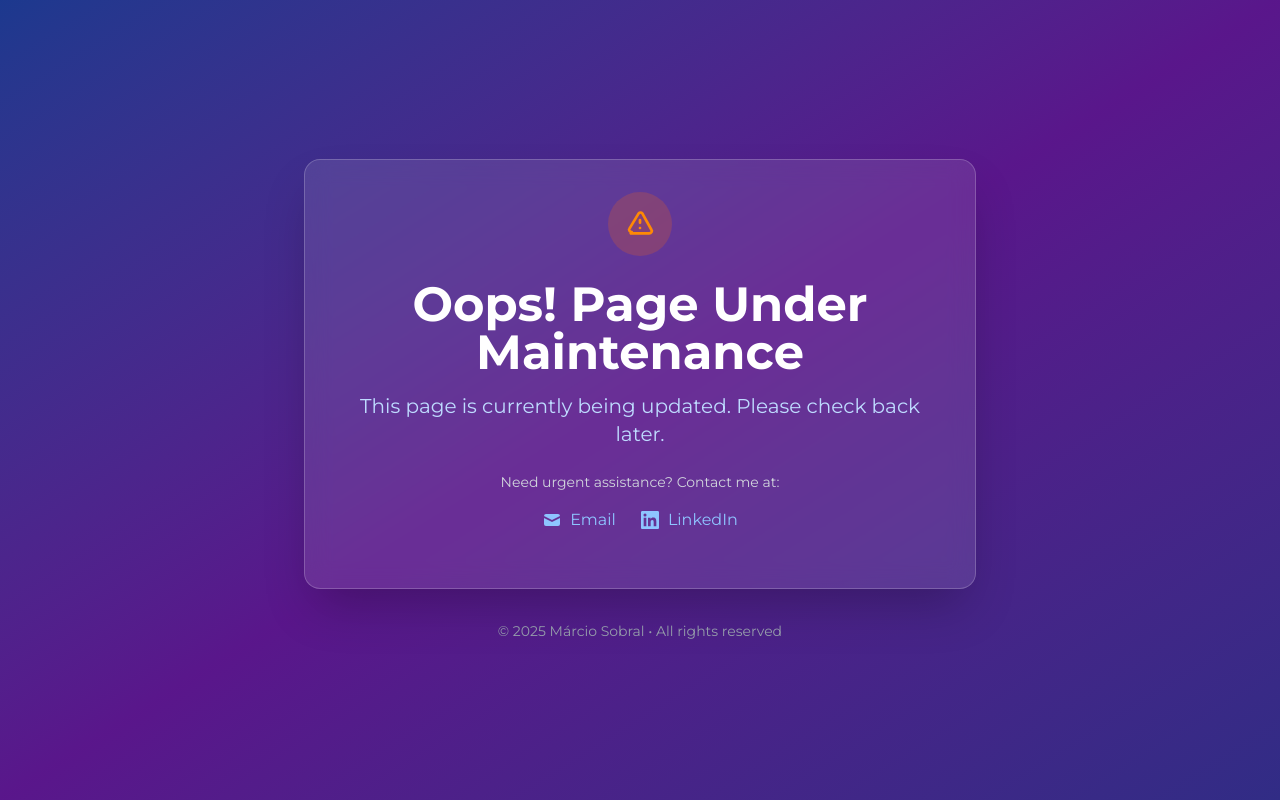
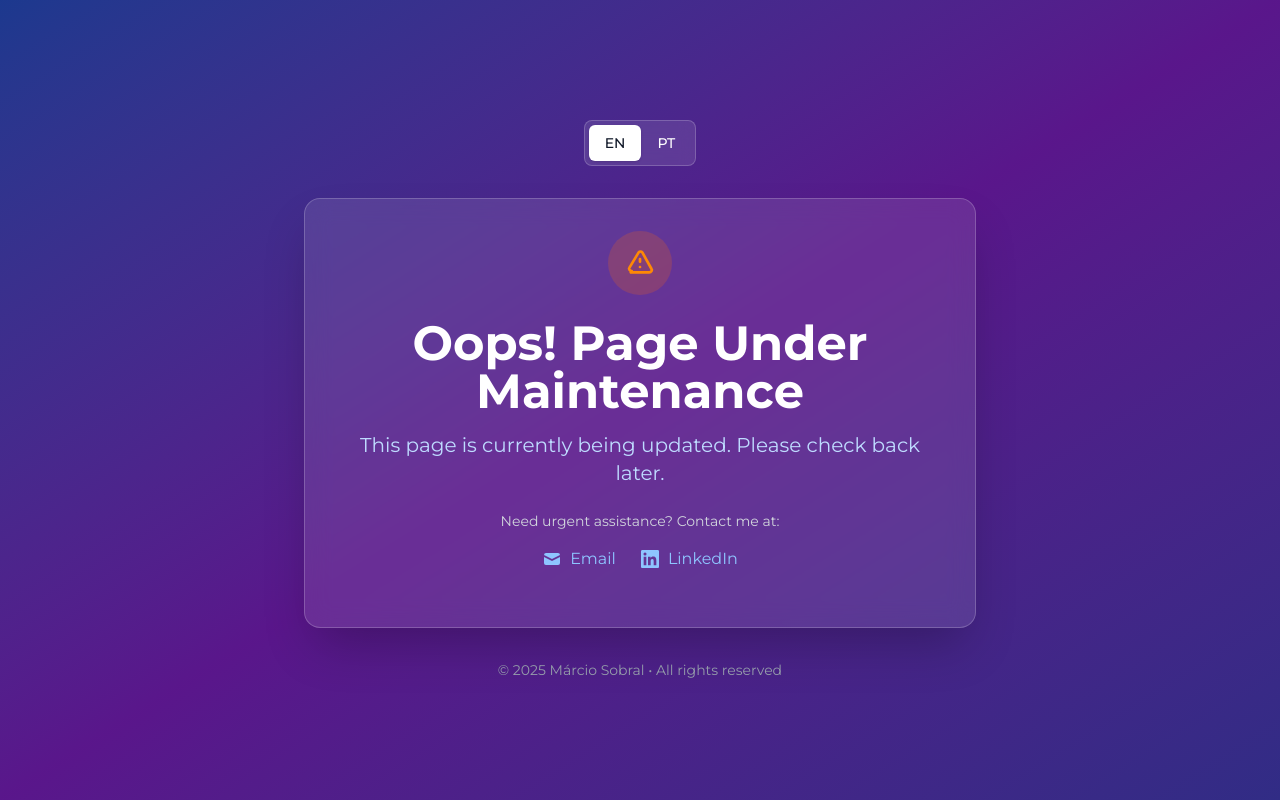
Before and after one commit to marciosobral/portfolio, a Next.js app: page /en/maintenance in a window 1280 px wide. Built offline with nearby package versions, Linux system fonts and the light colour scheme.

Commit message:
create LanguageSwitcher component

```diff
--- a/src/app/[locale]/maintenance/page.tsx
+++ b/src/app/[locale]/maintenance/page.tsx
@@ -1,6 +1,6 @@
-import { MaintenancePage } from "@/src/components/maintenance";
-import { getDictionary } from "@/src/lib/dictionaries";
-import { Locale } from "@/src/lib/i18n";
+import { MaintenancePage } from '@/src/components/maintenance';
+import { getDictionary } from '@/src/lib/dictionaries';
+import { Locale } from '@/src/lib/i18n';
 
 interface MaintenancePageProps {
   params: Promise<{ locale: Locale }>;
--- a/src/components/home/index.tsx
+++ b/src/components/home/index.tsx
@@ -1,4 +1,4 @@
-import { Dictionary } from "@/src/lib/dictionaries";
+import { Dictionary } from '@/src/lib/dictionaries';
 
 interface HomePageProps {
   dict: Dictionary;
--- a/src/components/maintenance/index.tsx
+++ b/src/components/maintenance/index.tsx
@@ -1,5 +1,6 @@
-import { Dictionary } from "@/src/lib/dictionaries";
-import { Locale } from "@/src/lib/i18n";
+import { Dictionary } from '@/src/lib/dictionaries';
+import { Locale } from '@/src/lib/i18n';
+import { LanguageSwitcher } from '../ui/LanguageSwitcher';
 
 interface MaintenancePageProps {
   dict: Dictionary;
@@ -11,6 +12,11 @@ export function MaintenancePage({ dict, locale }: MaintenancePageProps) {
   return (
     <div className="min-h-screen bg-gradient-to-br from-blue-900 via-purple-900 to-indigo-900 flex items-center justify-center px-4">
       <div className="max-w-2xl mx-auto text-center">
+
+        {/* Language Switcher */}
+        <div className="mb-8 flex justify-center">
+          <LanguageSwitcher currentLocale={locale} />
+        </div>
 
         {/* Main Content */}
         <div className="bg-white/10 backdrop-blur-md rounded-2xl p-8 border border-white/20 shadow-2xl">
--- /dev/null
+++ b/src/components/ui/LanguageSwitcher.tsx
@@ -0,0 +1,47 @@
+'use client';
+
+import { useRouter, usePathname } from 'next/navigation';
+import { Locale } from '@/src/lib/i18n';
+
+interface LanguageSwitcherProps {
+  currentLocale: Locale;
+}
+
+export function LanguageSwitcher({ currentLocale }: LanguageSwitcherProps) {
+  const router = useRouter();
+  const pathname = usePathname();
+
+  const switchToLanguage = (newLocale: Locale) => {
+    const pathWithoutLocale = pathname.replace(/^\/[a-z]{2}(?=\/|$)/, '') || '/';
+
+    if (newLocale === 'en') {
+      router.push(pathWithoutLocale);
+    } else {
+      const newPath = pathWithoutLocale === '/' ? `/${newLocale}` : `/${newLocale}${pathWithoutLocale}`;
+      router.push(newPath);
+    }
+  };
+
+  return (
+    <div className="inline-flex rounded-lg bg-white/10 backdrop-blur-sm border border-white/20 p-1">
+      <button
+        onClick={() => switchToLanguage('en')}
+        className={`px-4 py-2 rounded-md text-sm font-medium transition-all duration-200 cursor-pointer ${currentLocale === 'en'
+            ? 'bg-white text-gray-900 shadow-sm'
+            : 'text-white hover:bg-white/10'
+          }`}
+      >
+        EN
+      </button>
+      <button
+        onClick={() => switchToLanguage('pt')}
+        className={`px-4 py-2 rounded-md text-sm font-medium transition-all duration-200 cursor-pointer ${currentLocale === 'pt'
+            ? 'bg-white text-gray-900 shadow-sm'
+            : 'text-white hover:bg-white/10'
+          }`}
+      >
+        PT
+      </button>
+    </div>
+  );
+}
--- a/src/middleware.ts
+++ b/src/middleware.ts
@@ -8,9 +8,17 @@ export function middleware(request: NextRequest) {
   const { locale, hasLocale, pathWithoutLocale } = parseLocaleFromPath(pathname);
 
   if (!hasLocale) {
-    const detectedLocale = getLocale(request);
-    request.nextUrl.pathname = `/${detectedLocale}${pathname}`;
-    return NextResponse.redirect(request.nextUrl);
+    if (pathname === '/pt') {
+      return NextResponse.redirect(new URL('/pt/', request.url));
+    }
+
+    request.nextUrl.pathname = `/${defaultLocale}${pathname}`;
+
+    if (isMaintenanceActive() && !pathname.startsWith('/maintenance')) {
+      return NextResponse.redirect(new URL(`/${defaultLocale}/maintenance`, request.url));
+    }
+
+    return NextResponse.rewrite(request.nextUrl);
   }
 
   if (isMaintenanceActive()) {
@@ -45,24 +53,6 @@ function parseLocaleFromPath(pathname: string) {
   };
 }
 
-function getLocale(request: NextRequest): string {
-  const cookieLocale = request.cookies.get('locale')?.value;
-  if (cookieLocale && locales.includes(cookieLocale as any)) {
-    return cookieLocale;
-  }
-
-  const acceptLanguage = request.headers.get('Accept-Language');
-  if (acceptLanguage) {
-    for (const locale of locales) {
-      if (acceptLanguage.includes(locale)) {
-        return locale;
-      }
-    }
-  }
-
-  return defaultLocale;
-}
-
 export const config = {
   matcher: ['/((?!api|_next/static|_next/image|favicon.ico).*)']
 };
```
